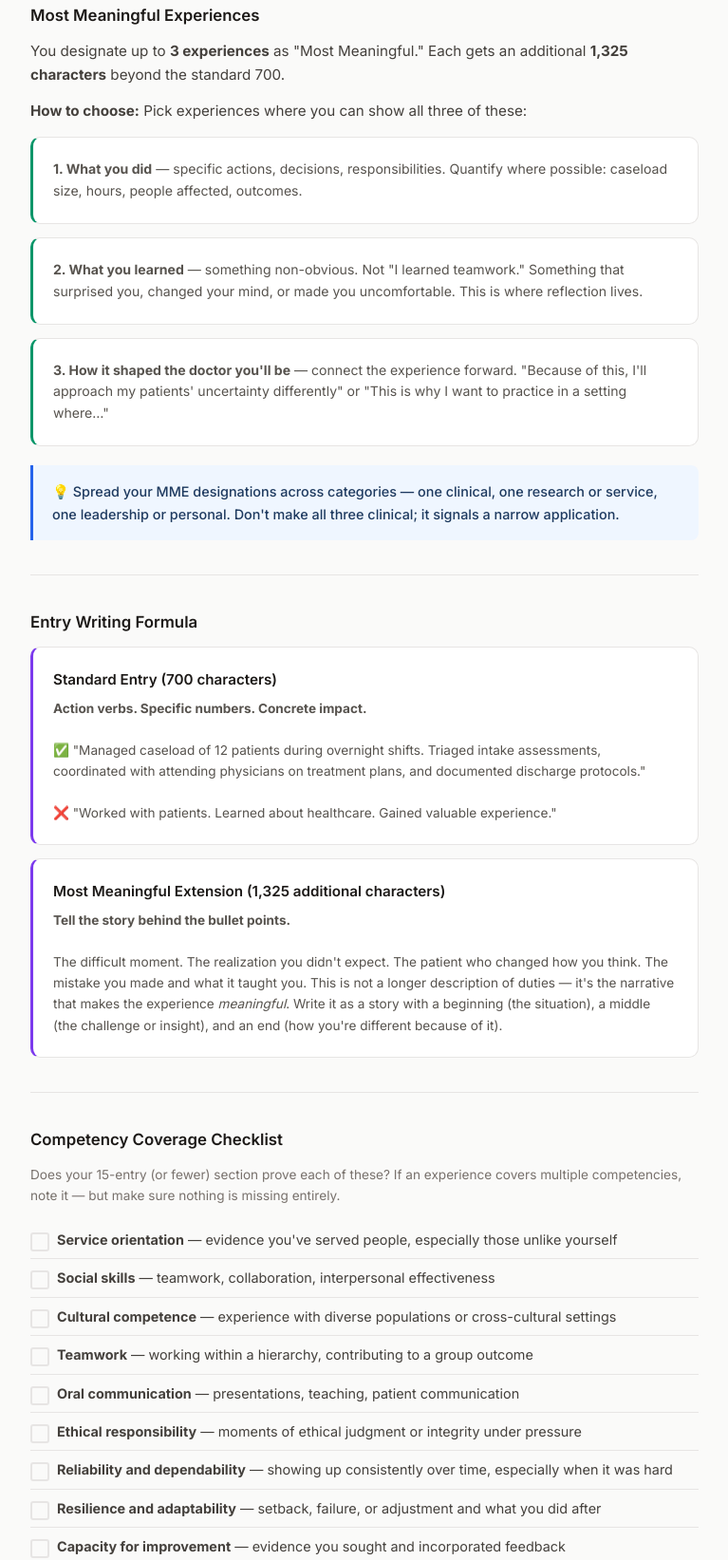
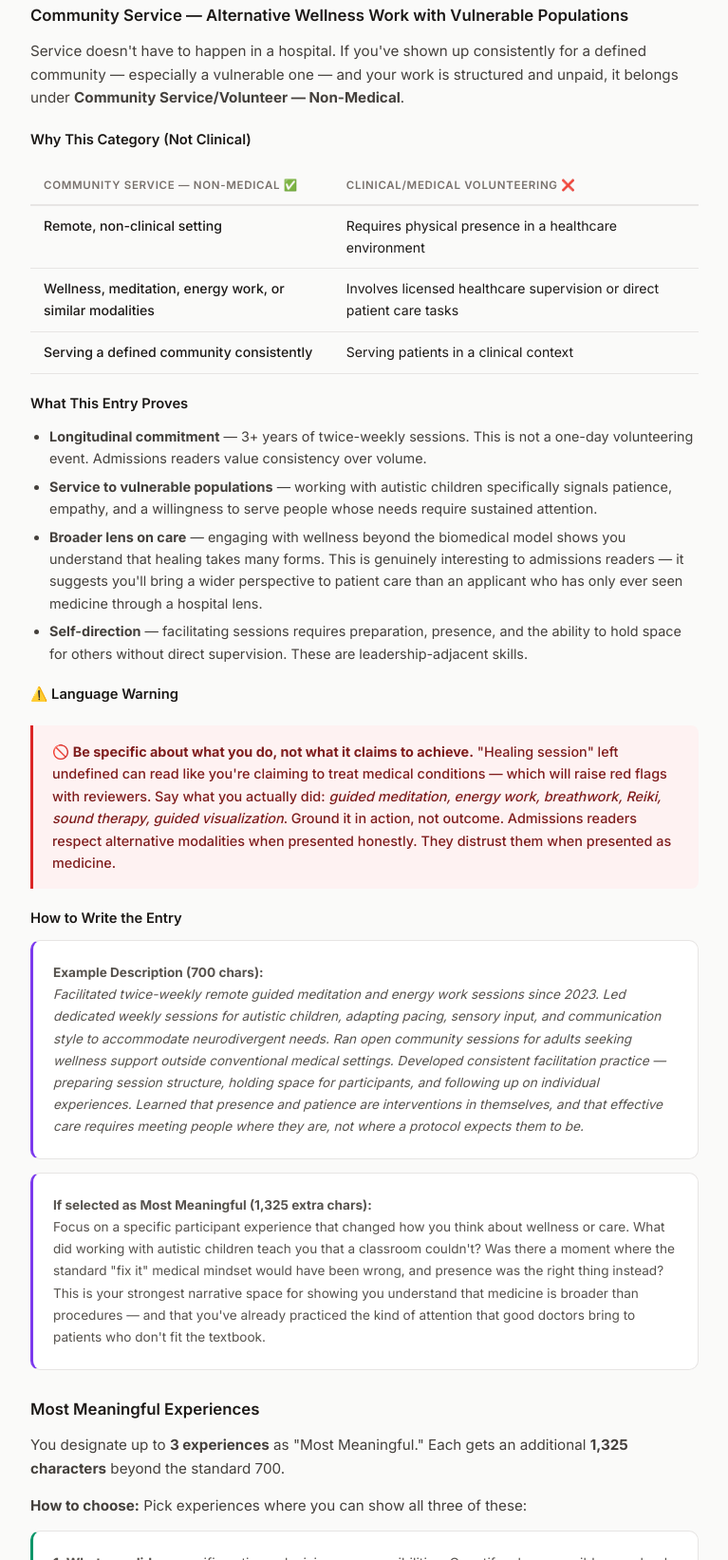
Before and after one commit to ashesh8500/narin, a plain HTML site: page amcas-strategy-guide.html in a window 1280 px wide. Shown: the part 10022-11665 px from the top of the page at 95% size, without its empty margins (256-1023 px from the left). Drawn offline with Linux system fonts and the light colour scheme.

Commit message:
Add community service section for alternative wellness work

```diff
--- a/amcas-strategy-guide.html
+++ b/amcas-strategy-guide.html
@@ -770,6 +770,63 @@
       </p>
     </div>
 
+    <h3>Community Service — Alternative Wellness Work with Vulnerable Populations</h3>
+
+    <p>Service doesn't have to happen in a hospital. If you've shown up consistently for a defined community — especially a vulnerable one — and your work is structured and unpaid, it belongs under <strong>Community Service/Volunteer — Non-Medical</strong>.</p>
+
+    <h3 style="font-size: 0.92rem; font-weight: 600; margin: 20px 0 10px; color: var(--text);">Why This Category (Not Clinical)</h3>
+
+    <table class="data-table">
+      <thead>
+        <tr><th>Community Service — Non-Medical ✅</th><th>Clinical/Medical Volunteering ❌</th></tr>
+      </thead>
+      <tbody>
+        <tr>
+          <td>Remote, non-clinical setting</td>
+          <td>Requires physical presence in a healthcare environment</td>
+        </tr>
+        <tr>
+          <td>Wellness, meditation, energy work, or similar modalities</td>
+          <td>Involves licensed healthcare supervision or direct patient care tasks</td>
+        </tr>
+        <tr>
+          <td>Serving a defined community consistently</td>
+          <td>Serving patients in a clinical context</td>
+        </tr>
+      </tbody>
+    </table>
+
+    <h3 style="font-size: 0.92rem; font-weight: 600; margin: 20px 0 10px; color: var(--text);">What This Entry Proves</h3>
+
+    <ul style="padding-left: 20px; margin-bottom: 16px;">
+      <li style="margin-bottom: 6px; font-size: 0.9rem; color: #44403c;"><strong>Longitudinal commitment</strong> — 3+ years of twice-weekly sessions. This is not a one-day volunteering event. Admissions readers value consistency over volume.</li>
+      <li style="margin-bottom: 6px; font-size: 0.9rem; color: #44403c;"><strong>Service to vulnerable populations</strong> — working with autistic children specifically signals patience, empathy, and a willingness to serve people whose needs require sustained attention.</li>
+      <li style="margin-bottom: 6px; font-size: 0.9rem; color: #44403c;"><strong>Broader lens on care</strong> — engaging with wellness beyond the biomedical model shows you understand that healing takes many forms. This is genuinely interesting to admissions readers — it suggests you'll bring a wider perspective to patient care than an applicant who has only ever seen medicine through a hospital lens.</li>
+      <li style="margin-bottom: 6px; font-size: 0.9rem; color: #44403c;"><strong>Self-direction</strong> — facilitating sessions requires preparation, presence, and the ability to hold space for others without direct supervision. These are leadership-adjacent skills.</li>
+    </ul>
+
+    <h3 style="font-size: 0.92rem; font-weight: 600; margin: 20px 0 10px; color: var(--text);">⚠️ Language Warning</h3>
+
+    <div class="callout red">
+      <p>🚫 <strong>Be specific about what you do, not what it claims to achieve.</strong> "Healing session" left undefined can read like you're claiming to treat medical conditions — which will raise red flags with reviewers. Say what you actually did: <em>guided meditation, energy work, breathwork, Reiki, sound therapy, guided visualization</em>. Ground it in action, not outcome. Admissions readers respect alternative modalities when presented honestly. They distrust them when presented as medicine.</p>
+    </div>
+
+    <h3 style="font-size: 0.92rem; font-weight: 600; margin: 20px 0 10px; color: var(--text);">How to Write the Entry</h3>
+
+    <div class="card accent-left">
+      <p style="font-size: 0.85rem; line-height: 1.7;">
+        <strong>Example Description (700 chars):</strong><br>
+        <em>Facilitated twice-weekly remote guided meditation and energy work sessions since 2023. Led dedicated weekly sessions for autistic children, adapting pacing, sensory input, and communication style to accommodate neurodivergent needs. Ran open community sessions for adults seeking wellness support outside conventional medical settings. Developed consistent facilitation practice — preparing session structure, holding space for participants, and following up on individual experiences. Learned that presence and patience are interventions in themselves, and that effective care requires meeting people where they are, not where a protocol expects them to be.</em>
+      </p>
+    </div>
+
+    <div class="card accent-left">
+      <p style="font-size: 0.85rem; line-height: 1.7;">
+        <strong>If selected as Most Meaningful (1,325 extra chars):</strong><br>
+        Focus on a specific participant experience that changed how you think about wellness or care. What did working with autistic children teach you that a classroom couldn't? Was there a moment where the standard "fix it" medical mindset would have been wrong, and presence was the right thing instead? This is your strongest narrative space for showing you understand that medicine is broader than procedures — and that you've already practiced the kind of attention that good doctors bring to patients who don't fit the textbook.
+      </p>
+    </div>
+
     <h3>Most Meaningful Experiences</h3>
 
     <p>You designate up to <strong>3 experiences</strong> as "Most Meaningful." Each gets an additional <strong>1,325 characters</strong> beyond the standard 700.</p>
```
